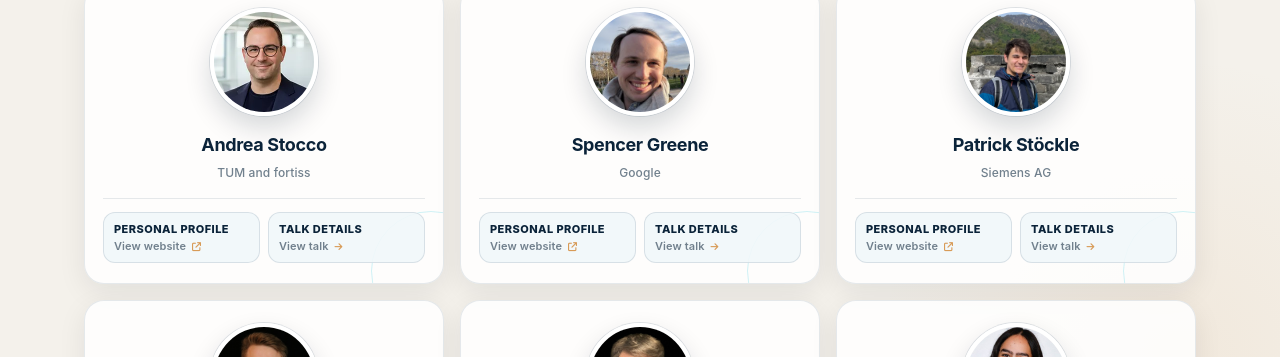
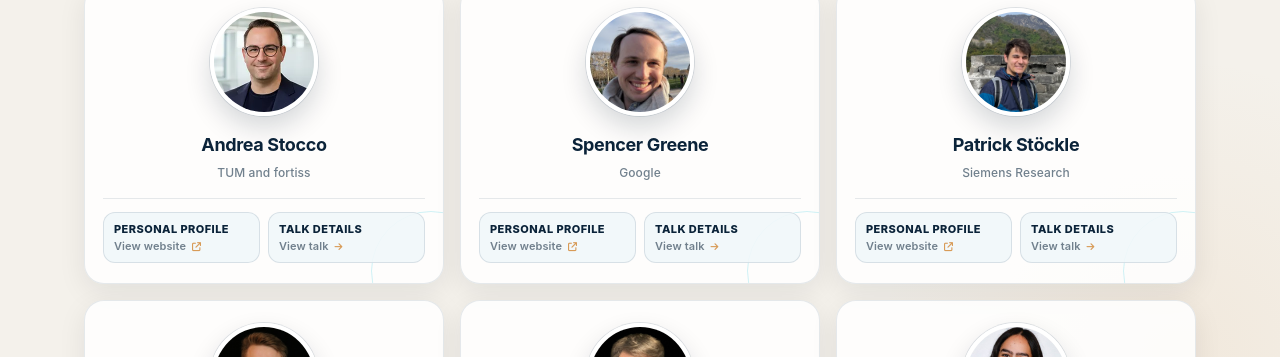
Before and after one commit to LLMSoftwareDev/LLMSoftwareDev.github.io, a Jekyll site: the page built from _pages/home_2026.md, in a window 1280 px wide and 900 px high, scrolled down 3015 px. Shown: the part 95-452 px from the top of the window. Built offline with Jekyll 4.4.1, drawn with Linux system fonts in a browser that asks for light colours; nearby versions of some CDN libraries.

Commit message:
Use Siemens Research for Siemens speakers

```diff
--- a/_pages/home_2026.md
+++ b/_pages/home_2026.md
@@ -193,7 +193,7 @@ This winter school focuses on LLM-based software development, combining lectures
         <img class="people-pic" src="{{ "img/people/patrick.jpg" | prepend:site.baseurl }}" alt="Patrick Stöckle">
         <div class="people-name">
           <span class="people-name-label">Patrick Stöckle</span>
-          <h6>Siemens AG</h6>
+          <h6>Siemens Research</h6>
         </div>
         <div class="speaker-profile-fields" aria-label="Patrick Stöckle profile links">
           <a class="speaker-profile-field" target="_blank" rel="noopener" href="https://pstoeckle.github.io/">
@@ -442,7 +442,7 @@ This winter school focuses on LLM-based software development, combining lectures
     </section>
     <section class="speaker-dialog-section">
       <h3>Bio</h3>
-      <p>Dr. Patrick Stöckle is a Research Scientist at Siemens AG. His research and industrial focus encompass mainly container security and configuration management which resulted in several ASE publications. He received his PhD in Computer Science from the Technical University of Munich (TUM). Before that he completed his undergraduate and master's studies in Computer Science at the Karlsruhe Institute of Technology (KIT).</p>
+      <p>Dr. Patrick Stöckle is a Research Scientist at Siemens Research. His research and industrial focus encompass mainly container security and configuration management which resulted in several ASE publications. He received his PhD in Computer Science from the Technical University of Munich (TUM). Before that he completed his undergraduate and master's studies in Computer Science at the Karlsruhe Institute of Technology (KIT).</p>
     </section>
   </div>
 </dialog>
```
